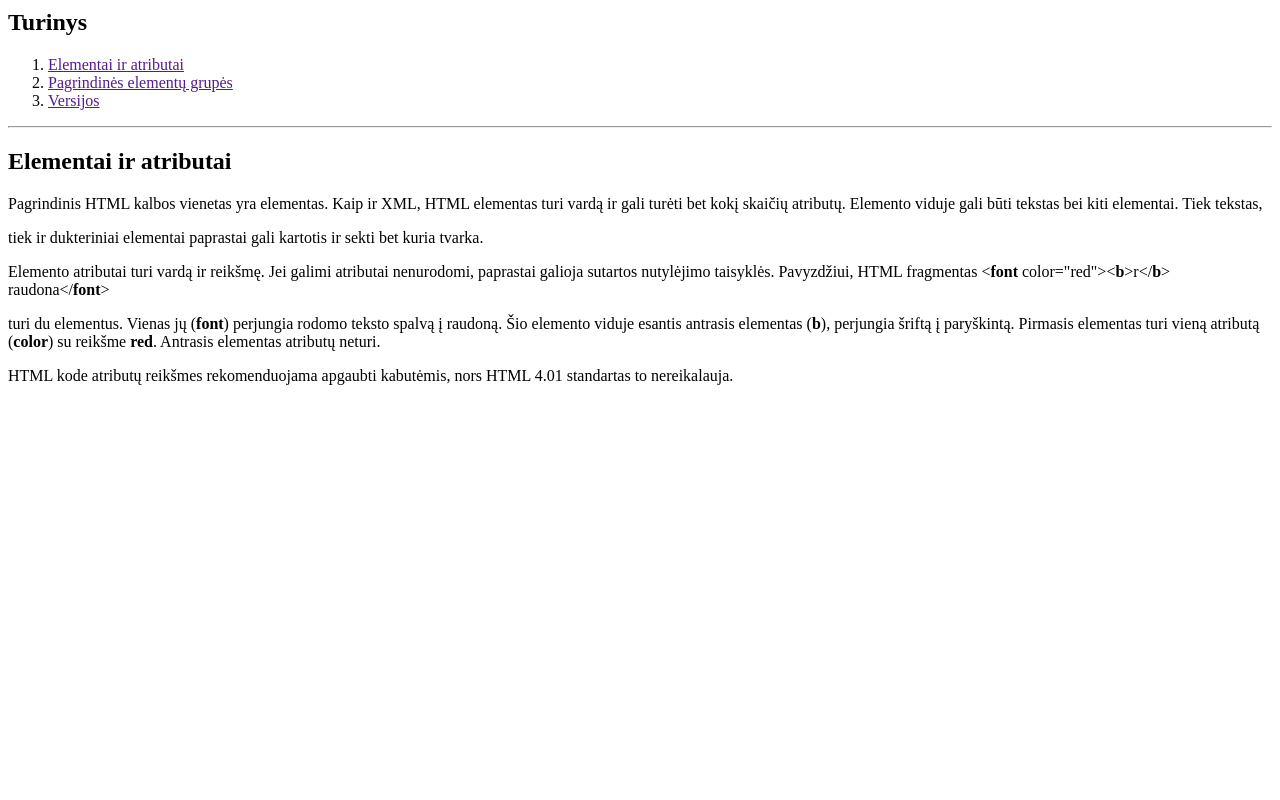
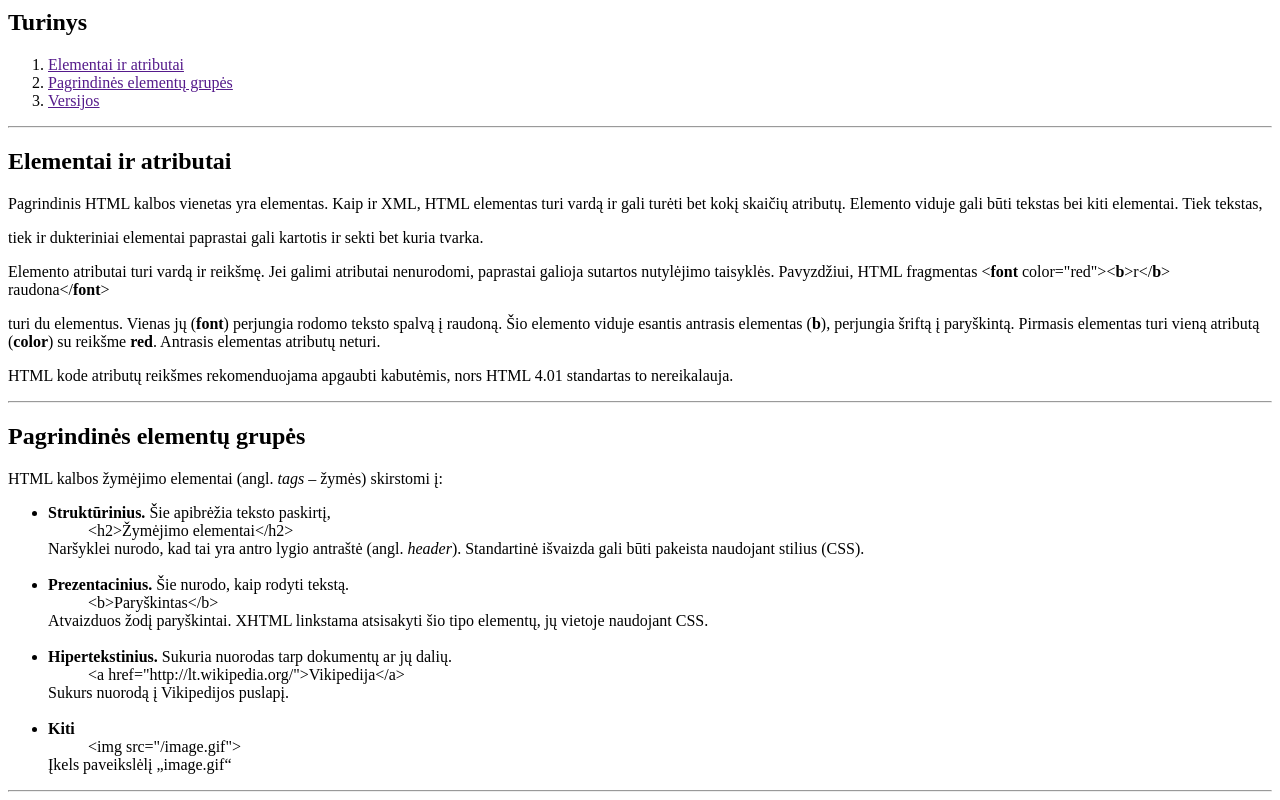
Before and after one commit to zraycd/HTML-praktika-2, a plain HTML site: page index.html in a window 1280 px wide. Shown: the part 399-1199 px from the top of the page. Before the commit the page ends 800 px from the top, so only its background shows below. Drawn offline with Linux system fonts and the light colour scheme.

Commit message:
add section4

```diff
--- a/index.html
+++ b/index.html
@@ -27,5 +27,18 @@
     <p>Elemento atributai turi vardą ir reikšmę. Jei galimi atributai nenurodomi, paprastai galioja sutartos nutylėjimo taisyklės. Pavyzdžiui, HTML fragmentas &lt;<b>font</b> color="red"&gt;&lt;<b>b</b>&gt;r&lt;/<b>b</b>&gt; raudona&lt;/<b>font</b>&gt;</p>
     <p>turi du elementus. Vienas jų (<b>font</b>) perjungia rodomo teksto spalvą į raudoną. Šio elemento viduje esantis antrasis elementas (<b>b</b>), perjungia šriftą į paryškintą. Pirmasis elementas turi vieną atributą (<b>color</b>) su reikšme <b>red</b>. Antrasis elementas atributų neturi.</p>
     <p>HTML kode atributų reikšmes rekomenduojama apgaubti kabutėmis, nors HTML 4.01 standartas to nereikalauja.</p>
+    <hr>
+    <h2>Pagrindinės elementų grupės</h2>
+    <p>HTML kalbos žymėjimo elementai (angl. <em>tags</em> – žymės) skirstomi į:</p>
+    <ul>
+        <li><b>Struktūrinius.</b> Šie apibrėžia teksto paskirtį, <ul type="none"><li>&lt;h2&gt;Žymėjimo elementai&lt;/h2&gt;</li></ul> Naršyklei nurodo, kad tai yra antro lygio antraštė (angl. <em>header</em>). Standartinė išvaizda gali būti pakeista naudojant stilius (CSS).</li>
+        <br>
+        <li><b>Prezentacinius.</b> Šie nurodo, kaip rodyti tekstą. <ul type="none"><li>&lt;b&gt;Paryškintas&lt;/b&gt;</li></ul>Atvaizduos žodį paryškintai. XHTML linkstama atsisakyti šio tipo elementų, jų vietoje naudojant CSS.</li>
+        <br>
+        <li><b>Hipertekstinius.</b> Sukuria nuorodas tarp dokumentų ar jų dalių.<ul type="none"><li>&lt;a href="http://lt.wikipedia.org/"&gt;Vikipedija&lt;/a&gt;</li></ul>Sukurs nuorodą į Vikipedijos puslapį.</li>
+        <br>
+        <li><b>Kiti</b><ul type="none"><li>&lt;img src="/image.gif"&gt;</li></ul>Įkels paveikslėlį „image.gif“</li>
+    </ul>
+    <hr>
 </body>
 </html>
```
